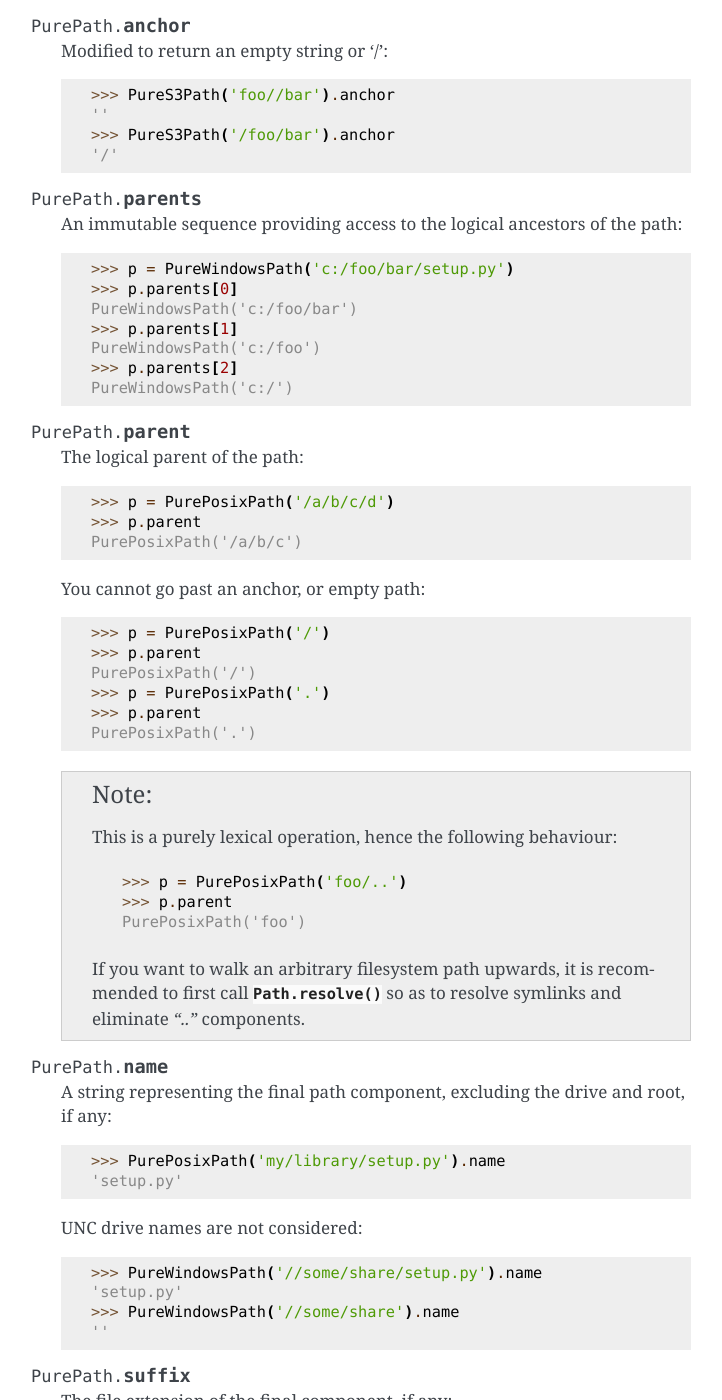
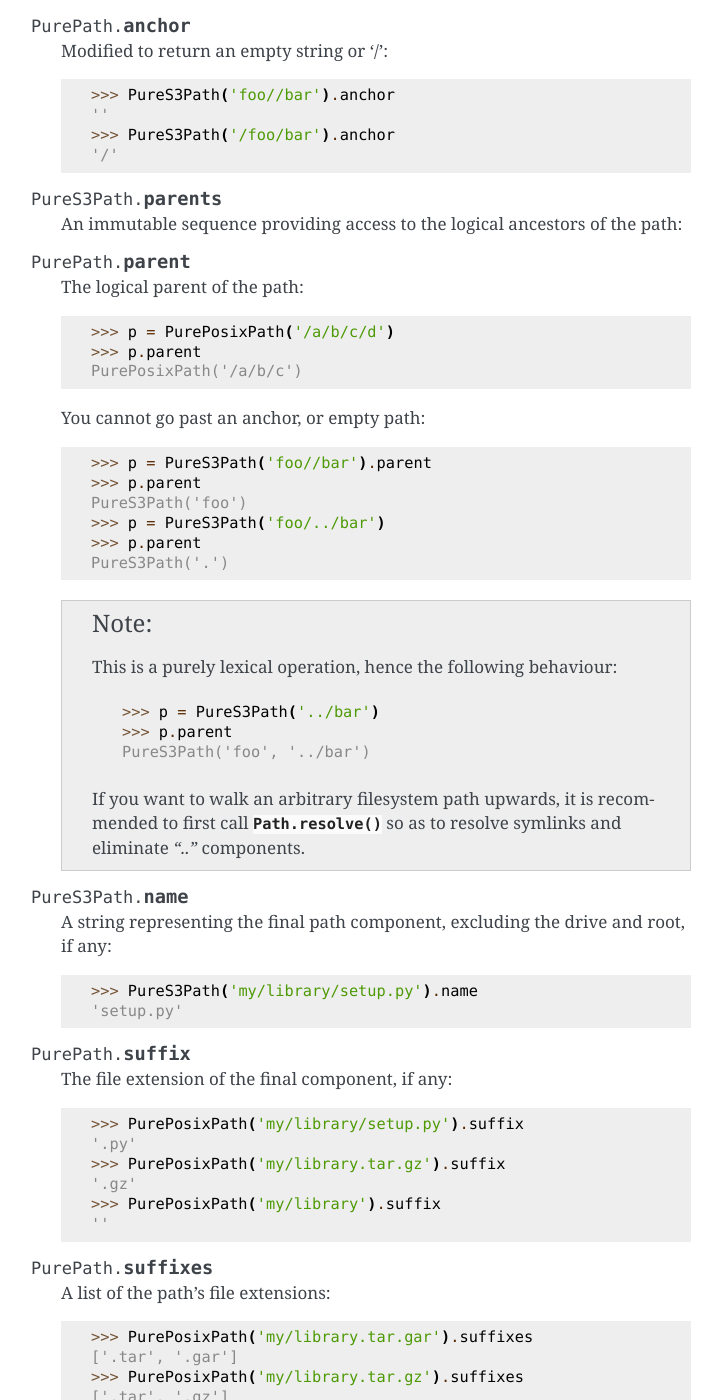
Before and after one commit to liormizr/s3path, a Sphinx documentation site: the page built from docs/source/index.rst, in a window 1280 px wide and 1400 px high, scrolled down 3773 px. Shown: the whole window, without its empty margins (389-1111 px from the left). Built offline with Sphinx 7.4.7, drawn with Linux system fonts in a browser that asks for light colours; some of the changed text lies outside the part shown.

Commit message:
line 266

```diff
--- a/docs/source/index.rst
+++ b/docs/source/index.rst
@@ -220,18 +220,10 @@ Methods and properties
       '/'
 
 
-.. data:: PurePath.parents
+.. data:: PureS3Path.parents
 
    An immutable sequence providing access to the logical ancestors of
    the path::
-
-      >>> p = PureWindowsPath('c:/foo/bar/setup.py')
-      >>> p.parents[0]
-      PureWindowsPath('c:/foo/bar')
-      >>> p.parents[1]
-      PureWindowsPath('c:/foo')
-      >>> p.parents[2]
-      PureWindowsPath('c:/')
 
 
 .. data:: PurePath.parent
@@ -244,39 +236,33 @@ Methods and properties
 
    You cannot go past an anchor, or empty path::
 
-      >>> p = PurePosixPath('/')
+      >>> p = PureS3Path('foo//bar').parent
       >>> p.parent
-      PurePosixPath('/')
-      >>> p = PurePosixPath('.')
+      PureS3Path('foo')
+      >>> p = PureS3Path('foo/../bar')
       >>> p.parent
-      PurePosixPath('.')
+      PureS3Path('.')
 
    .. note::
       This is a purely lexical operation, hence the following behaviour::
 
-         >>> p = PurePosixPath('foo/..')
+         >>> p = PureS3Path('../bar')
          >>> p.parent
-         PurePosixPath('foo')
+         PureS3Path('foo', '../bar')
 
       If you want to walk an arbitrary filesystem path upwards, it is
       recommended to first call :meth:`Path.resolve` so as to resolve
       symlinks and eliminate `".."` components.
 
 
-.. data:: PurePath.name
+.. data:: PureS3Path.name
 
    A string representing the final path component, excluding the drive and
    root, if any::
 
-      >>> PurePosixPath('my/library/setup.py').name
+      >>> PureS3Path('my/library/setup.py').name
       'setup.py'
 
-   UNC drive names are not considered::
-
-      >>> PureWindowsPath('//some/share/setup.py').name
-      'setup.py'
-      >>> PureWindowsPath('//some/share').name
-      ''
 
 
 .. data:: PurePath.suffix
```
